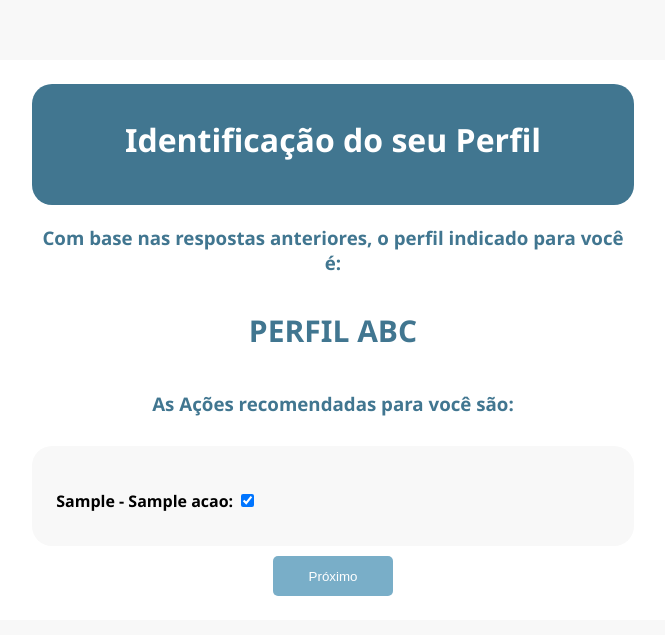
After one commit to deguedess/IPAA, a Django app: page /Polls/portfolio in a window 1280 px wide. The commit adds this page. Shown: the top 635 px of the page, without its empty margins (307-972 px from the left). Run offline with Django 3.2, Linux system fonts and the light colour scheme; tables that the repository leaves empty hold one stand-in row (values such as "Sample post").

Commit message:
Signed-off-by: iuri <iuri.guedes.emer@gmail.com>

```diff
--- a/IPAA_APP/Polls/forms.py
+++ b/IPAA_APP/Polls/forms.py
@@ -5,7 +5,7 @@ from django.core.exceptions import NON_FIELD_ERRORS
 from django import forms
 from django.contrib.auth.forms import UserCreationForm, AuthenticationForm
 
-from Polls.models import Pergunta, Resposta, Respostas_usuario, Usuario
+from Polls.models import Acao, Pergunta, Resposta, Respostas_usuario, Usuario
 #from django.contrib.auth.models import User
 from django.core.exceptions import ValidationError
 from django.utils.translation import ugettext_lazy as _
@@ -58,8 +58,6 @@ class SurveyForm(forms.Form):
 
     def save(self, userid):
         data = self.cleaned_data
-        print("Chegou no save :D")
-        print(data)
 
         for pergunta in Pergunta.objects.order_by('sequencia'):
             choice = Resposta.objects.get(pk=data[f"pergunta_{pergunta.id}"])
@@ -69,3 +67,15 @@ class SurveyForm(forms.Form):
             resp_user.usuario = Usuario.objects.get(pk=userid)
             resp_user.resposta = choice
             resp_user.save()
+
+
+class PortfolioForm(forms.Form):
+    def __init__(self, *args, **kwargs):
+        super().__init__(*args, **kwargs)
+
+        # mudar para buscar cfe usuario
+        for acao in Acao.objects.order_by('codigo'):
+            self.fields[f"acao_{acao.id}"] = forms.BooleanField(
+                required=False, initial=True)
+            self.fields[f"acao_{acao.id}"].label = acao.codigo + \
+                ' - ' + acao.nome
--- a/IPAA_APP/Polls/static/styles.css
+++ b/IPAA_APP/Polls/static/styles.css
@@ -103,7 +103,7 @@ blockquote {
   color: black;
 }
 
-.question-list-item-title {
+.question-list-item {
   color: black;
   font-size: 18px;
   font-weight: 700;
@@ -113,11 +113,26 @@ blockquote {
   background-color: #f8f8f8;
 }
 
-.question-list-item {
+.question-list-item p {
+  margin-bottom: 10px;
+  margin-top: 20px;
+  font-weight: 700;
+  font-size: 16px;
+}
+
+.question-list-item ul li {
   margin-bottom: 10px;
   margin-top: 10px;
-  font-weight: 600;
-  font-size: 14px;
+  font-weight: 500;
+  font-size: 13px;
+}
+
+.profile {
+  margin: 5px auto 20px auto;
+  font-weight: 900;
+  font-size: 30px;
+  text-align: center;
+  color: #417690;
 }
 
 .question-list-item-author {
--- /dev/null
+++ b/IPAA_APP/Polls/templates/portfolio.html
@@ -0,0 +1,23 @@
+{% extends 'layouts/page.html' %}
+
+{% block content %}
+<div class="page register-page">
+    <div class="header">
+        <h1 class="title">Identificação do seu Perfil</h1>
+    </div>
+    <h3 class="subtitle">Com base nas respostas anteriores, o perfil indicado para você é:</h3>
+
+    <div class="profile">
+            PERFIL ABC
+    </div>
+
+    <h3 class="subtitle">As Ações recomendadas para você são:</h3>
+
+    <form method="POST" action="" class="register-form"> {% csrf_token %}
+        <div class="question-list-item">
+            {{ form.as_p }}
+        </div>
+        <input type="submit" value="Próximo" class="submit-button"/>
+    </form>
+</div>
+{% endblock %}
--- a/IPAA_APP/Polls/urls.py
+++ b/IPAA_APP/Polls/urls.py
@@ -3,10 +3,6 @@ from . import views
 
 urlpatterns = [
     path('', views.index, name='index'),
-    path('usuario/create', views.UserCreate.as_view(), name='usuario_form'),
     path('polls', views.polls, name='polls'),
-    path('usuario/', views.index, name='index'),
-    path('usuario/', views.UsuarioListView.as_view(), name='usuario'),
-    path('pergunta/', views.PerguntaListView.as_view(), name='pergunta'),
-    path('<int:question_id>/', views.detail, name='detail'),
+    path('portfolio', views.portfolio, name='portfolio'),
 ]
--- a/IPAA_APP/Polls/views.py
+++ b/IPAA_APP/Polls/views.py
@@ -6,7 +6,7 @@ from django.views.generic.edit import CreateView, UpdateView, DeleteView
 from Polls.models import Pergunta, Resposta, Usuario
 from django.template import loader
 from django.views import generic
-from .forms import Perguntas, RegisterUserForm, SurveyForm
+from .forms import RegisterUserForm, SurveyForm, PortfolioForm
 
 
 # Create your views here.
@@ -45,8 +45,7 @@ def polls(request):
             form = SurveyForm(request.POST)
             if form.is_valid():
                 form = form.save(request.session['usuario'])
-                #request.session['usuario'] = user.id
-                # return redirect('polls')
+                return redirect('portfolio')
             else:
                 for field in form:
                     print("Field Error:", field.name,  field.errors)
@@ -58,6 +57,15 @@ def polls(request):
         "form": form,
     }
     return render(request, 'polls.html', context)
+
+
+def portfolio(request):
+    form = PortfolioForm()
+
+    context = {
+        "form": form,
+    }
+    return render(request, 'portfolio.html', context)
 
 
 class UsuarioListView(generic.ListView):
```
